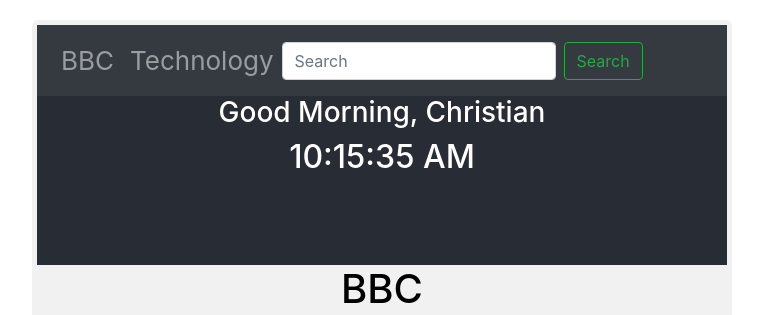
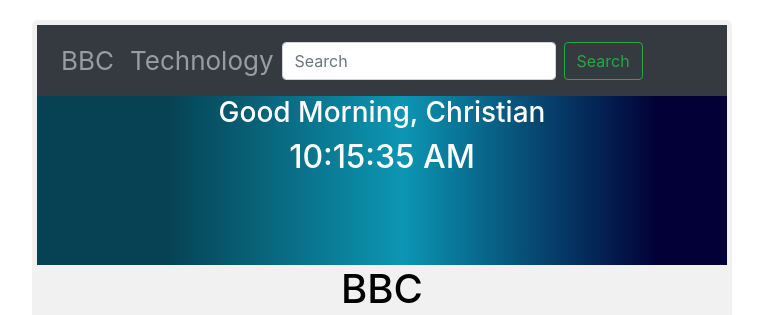
Before and after one commit to ChrisBaidoo/news-app, a React (Create React App) app in the folder my-app/: page / in a window 1280 px wide. Shown: the top 315 px of the page, without its empty margins (258-1021 px from the left). Built offline with nearby package versions, Linux system fonts and the light colour scheme; no server answers.

Commit message:
changed the background colour of the header

```diff
--- a/my-app/src/components/App.css
+++ b/my-app/src/components/App.css
@@ -21,9 +21,6 @@
 max-width: 18rem;
 flex-direction: row;
 box-shadow: 0px 2px 2px 0px rgba(158, 150, 158, 1);
-/* background: radial-gradient(circle,
-    rgba(133, 195, 237, 1) 0%,
-    rgba(231, 255, 254, 1) 100%); */
 background-color: #f1f3f4;
 }
 
@@ -42,8 +39,8 @@
 }
 
 .App-header {
-  background-color: #282c34;
-  min-height: 30vh;
+  background: rgb(2,0,36);
+  background: linear-gradient(90deg, rgba(6,66,84,1) 19%, rgba(12,150,179,1) 53%, rgba(2,0,54,1) 90%);  min-height: 30vh;
   text-align: center;
   font-size: calc(10px + 2vmin);
   color: white;
```
